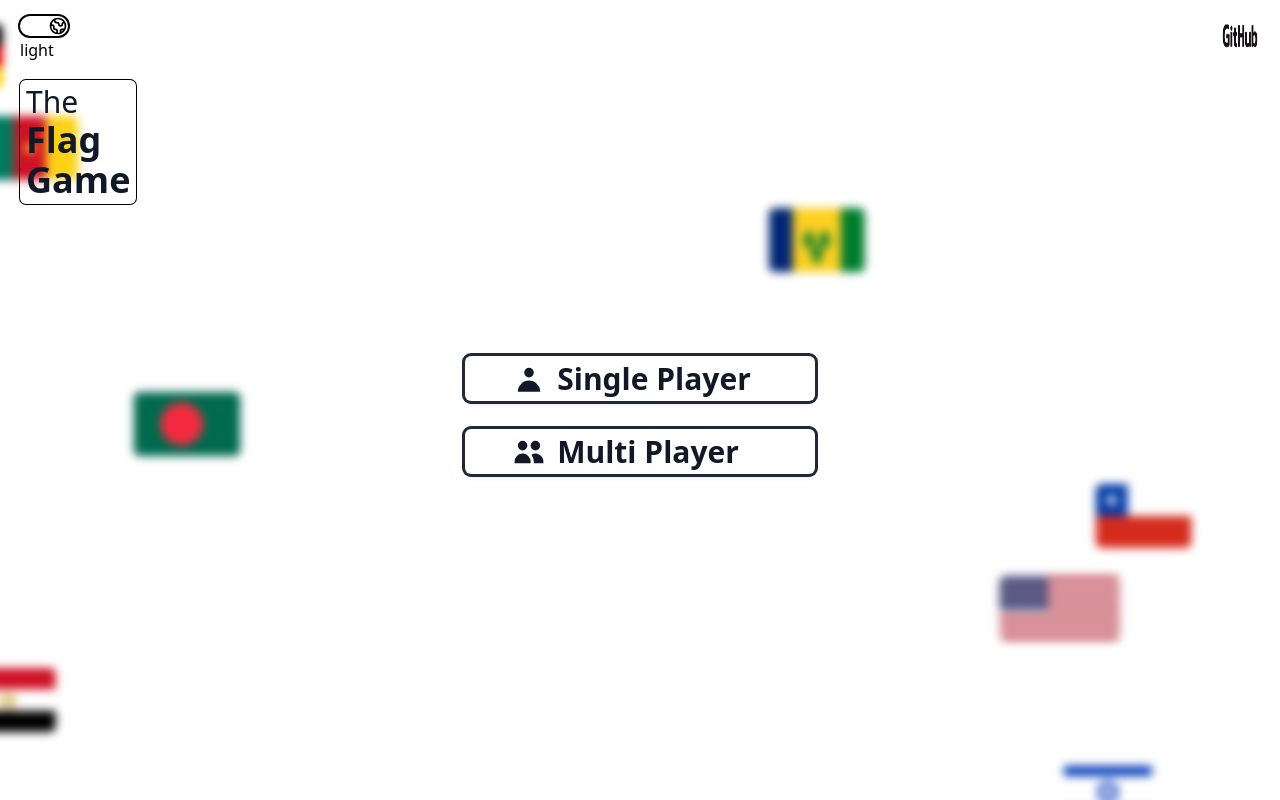
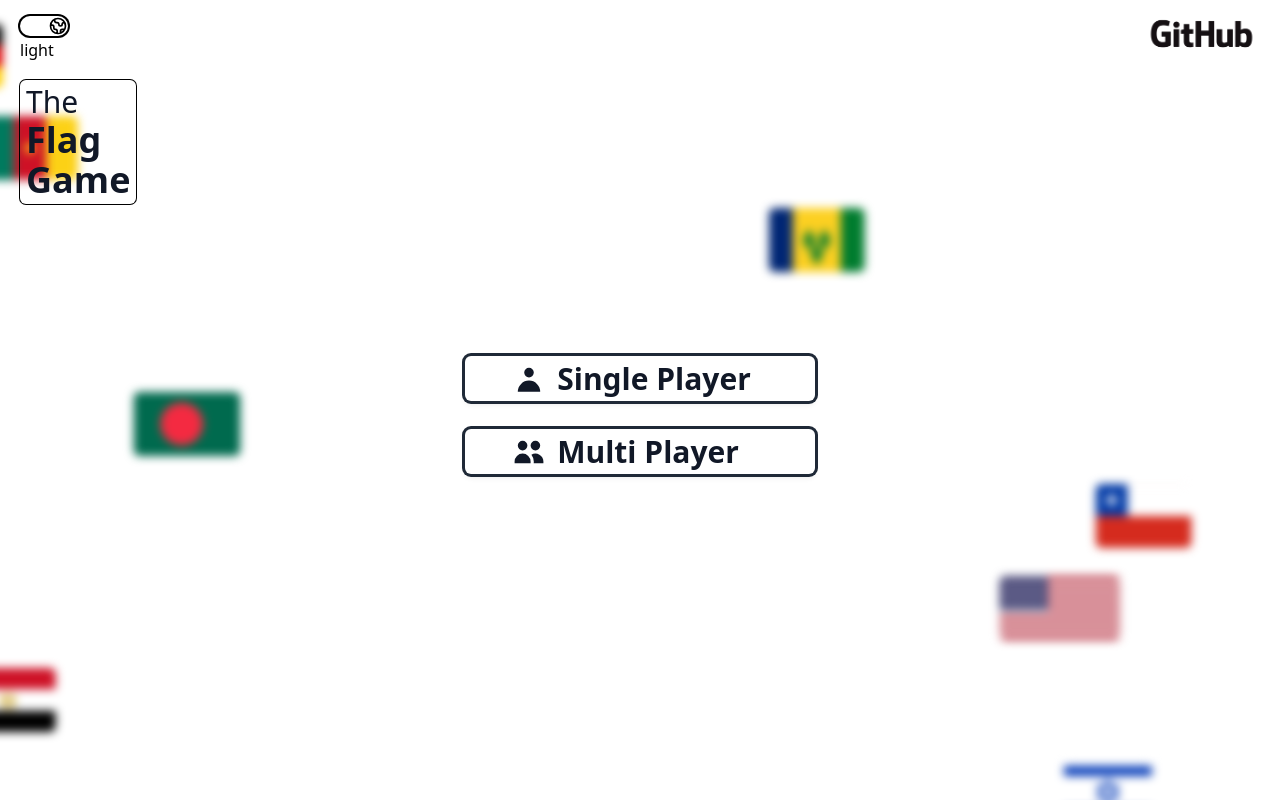
Before and after one commit to JNat07/flag-game-frontend, a Next.js app: page / in a window 1280 px wide. Built offline with nearby package versions, Linux system fonts and the light colour scheme.

Commit message:
fixed header && changed github image

```diff
--- a/components/Header/header.tsx
+++ b/components/Header/header.tsx
@@ -1,11 +1,12 @@
 import * as React from "react";
 import Link from "next/link";
-import { AnimatePresence, motion } from "framer-motion";
+import { motion, AnimatePresence } from "framer-motion";
 import { HomeIcon } from "@heroicons/react/outline";
 import { useRouter } from "next/router";
 import ThemeToggle from "../DarkMode/ThemeToggle";
 import FlagGameText from "../FlagGameText";
 import Image from "next/image";
+import ReactMorph from "react-morph";
 
 const Header: React.FC = () => {
     const [pageLoaded, setPageLoaded] = React.useState<boolean>(false);
@@ -17,45 +18,51 @@ const Header: React.FC = () => {
 
     return (
         <div className="m-0">
-            <header className="prose relative inset-x-0 top-0 z-20 prose-h3:m-0 prose-p:m-0 prose-img:m-0 dark:prose-invert">
+            <header className="relative inset-x-0 top-0 z-20 prose prose-h3:m-0 prose-p:m-0 prose-img:m-0 dark:prose-invert">
                 <div className="grid w-screen grid-cols-3 px-2 py-2 lg:py-4 lg:px-5">
                     <ThemeToggle pageLoaded={pageLoaded} />
                     <div /> {/* middle col empty */}
                     <div className="flex justify-end">
-                        <AnimatePresence>
-                            {/* only show home button when not on menu */}
-                            {router.pathname === "/" ? (
+                        {/* only show home button when not on menu */}
+                        {router.pathname === "/" ? (
+                            <AnimatePresence>
                                 <motion.a
                                     href="https://github.com/JNat07"
-                                    whileHover={{ scale: 0.95 }}
-                                    whileTap={{ scale: 0.95 }}
+                                    className="-mt-1.5"
                                 >
-                                    <Image
-                                        src="/GitHubLogo.png"
-                                        width={40}
-                                        height={40}
-                                        className="dark:invert"
+                                    <motion.img
+                                        src="../GitHubLogo.png"
+                                        className="h-11 w-fit dark:invert lg:h-12"
                                         alt="someInfo"
+                                        whileHover={{ scale: 0.95 }}
+                                        whileTap={{ scale: 0.95 }}
+                                        exit={{ opacity: 0 }}
+                                        initial={{ opacity: 0 }}
+                                        animate={{ opacity: 1 }}
                                     />
                                 </motion.a>
-                            ) : (
+                            </AnimatePresence>
+                        ) : (
+                            <AnimatePresence>
                                 <motion.div
-                                    animate={{ opacity: 1 }}
-                                    exit={{ opacity: 0 }}
                                     whileTap={{ scale: 0.95 }}
                                     className="flex space-x-1 text-sm "
+                                    exit={{ opacity: 0 }}
+                                    initial={{ opacity: 0 }}
+                                    animate={{ opacity: 1 }}
                                 >
                                     <p className="pt-1 text-center">Exit</p>
                                     <Link href={"/"} passHref>
                                         <a>
-                                            <HomeIcon className="h-6 w-6" />
+                                            <HomeIcon className="w-6 h-6" />
                                         </a>
                                     </Link>
                                 </motion.div>
-                            )}
-                        </AnimatePresence>
+                            </AnimatePresence>
+                        )}
                     </div>
                     <FlagGameText />
+                    <div></div>
                 </div>
             </header>
         </div>
```
